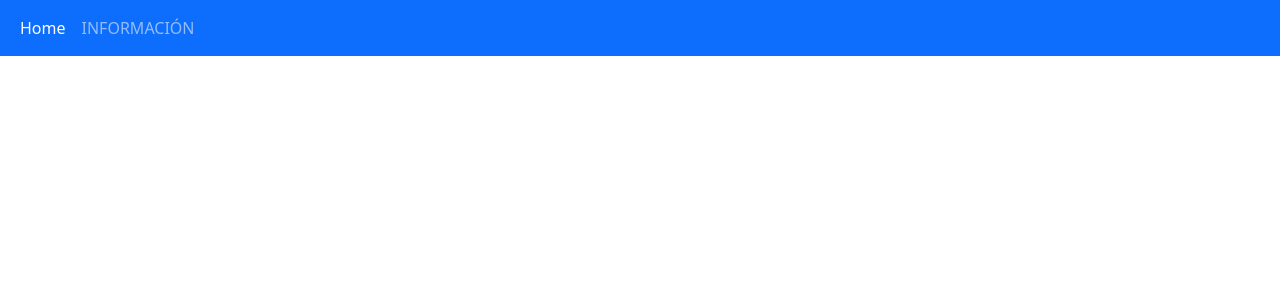
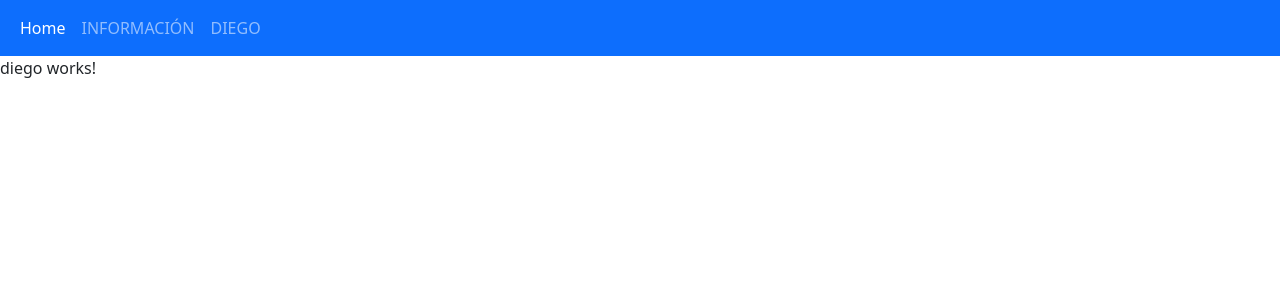
Before and after one commit to jritsqmet/app-web2-pr, an Angular app: page /diego in a window 1280 px wide. Before the commit this address led to /. Shown: the top 300 px of the page. Built offline with nearby package versions, Linux system fonts and the light colour scheme.

Commit message:
creacion

```diff
--- a/angular.json
+++ b/angular.json
@@ -94,5 +94,8 @@
         }
       }
     }
+  },
+  "cli": {
+    "analytics": "b30b915b-d9d8-4c59-9403-1fb1e6ec7726"
   }
 }
--- a/src/app/app-routing.module.ts
+++ b/src/app/app-routing.module.ts
@@ -2,11 +2,13 @@ import { NgModule } from '@angular/core';
 import { RouterModule, Routes } from '@angular/router';
 import { HomeComponent } from './screens/home/home.component';
 import { InfoComponent } from './screens/info/info.component';
+import { DiegoComponent } from './screens/diego/diego.component';
 
 const routes: Routes = [
   { path: 'home', component: HomeComponent},
   { path: 'info', component: InfoComponent},
-  { path: '', component: HomeComponent}
+  { path: '', component: HomeComponent},
+  {path: 'diego', component: DiegoComponent}
 ];
 
 @NgModule({
--- a/src/app/app.module.ts
+++ b/src/app/app.module.ts
@@ -6,13 +6,15 @@ import { AppComponent } from './app.component';
 import { NabVarComponent } from './components/nab-var/nab-var.component';
 import { HomeComponent } from './screens/home/home.component';
 import { InfoComponent } from './screens/info/info.component';
+import { DiegoComponent } from './screens/diego/diego.component';
 
 @NgModule({
   declarations: [
     AppComponent,
     NabVarComponent,
     HomeComponent,
-    InfoComponent
+    InfoComponent,
+    DiegoComponent
   ],
   imports: [
     BrowserModule,
--- a/src/app/components/nab-var/nab-var.component.html
+++ b/src/app/components/nab-var/nab-var.component.html
@@ -7,6 +7,9 @@
        <li class="nav-item">
           <a class="nav-link" href="info">INFORMACIÓN</a>
         </li>
+        <li class="nav-item">
+          <a class="nav-link" href="diego">DIEGO</a>
+        </li>
 
       </ul>
     </div>
--- /dev/null
+++ b/src/app/screens/diego/diego.component.html
@@ -0,0 +1 @@
+<p>diego works!</p>
```
Also changed, not shown: src/app/screens/diego/diego.component.ts (added, +10 -0 lines), src/app/screens/diego/diego.component.css (added), 1 other file (tests, documents, lock files or other folders).
